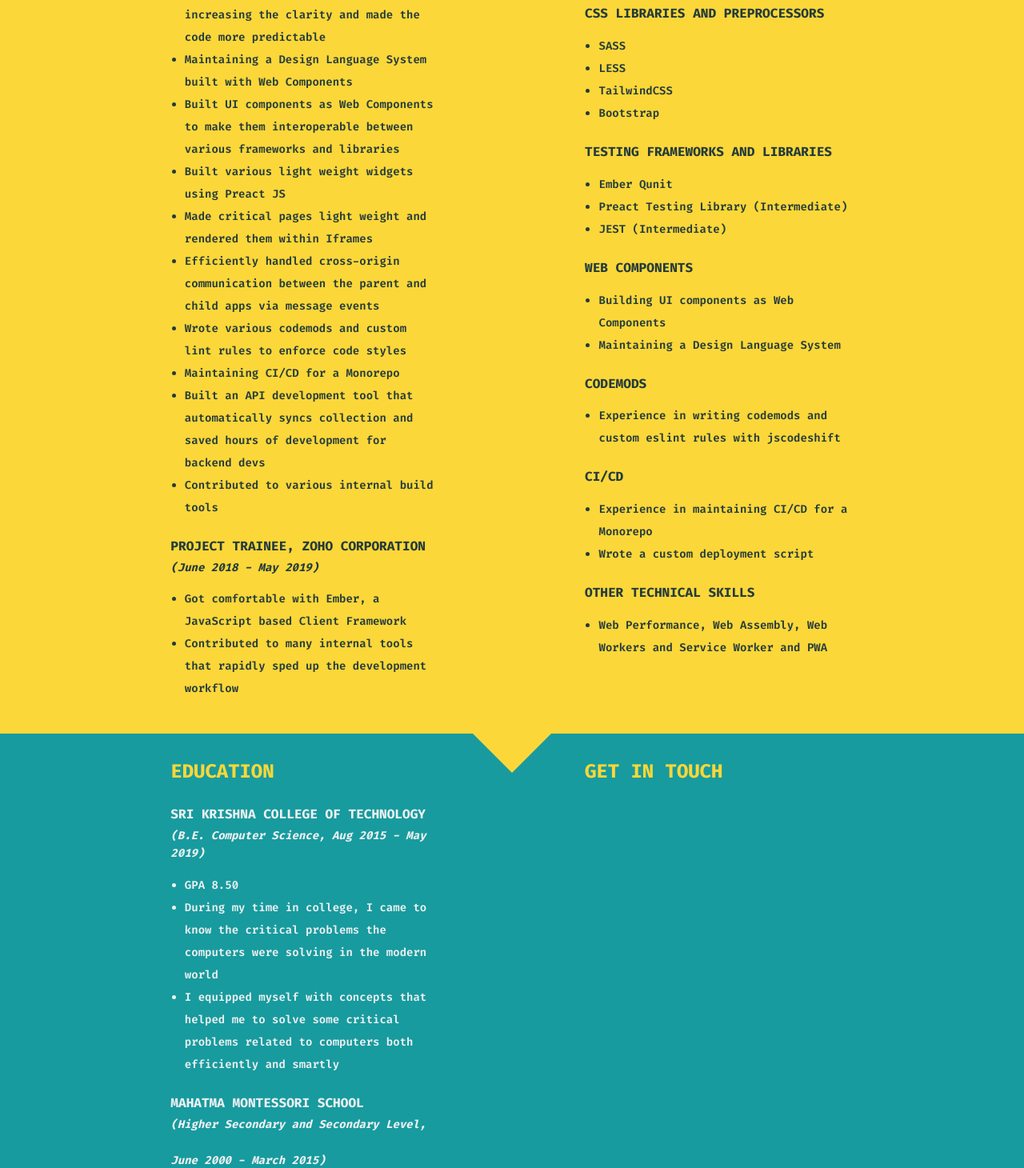
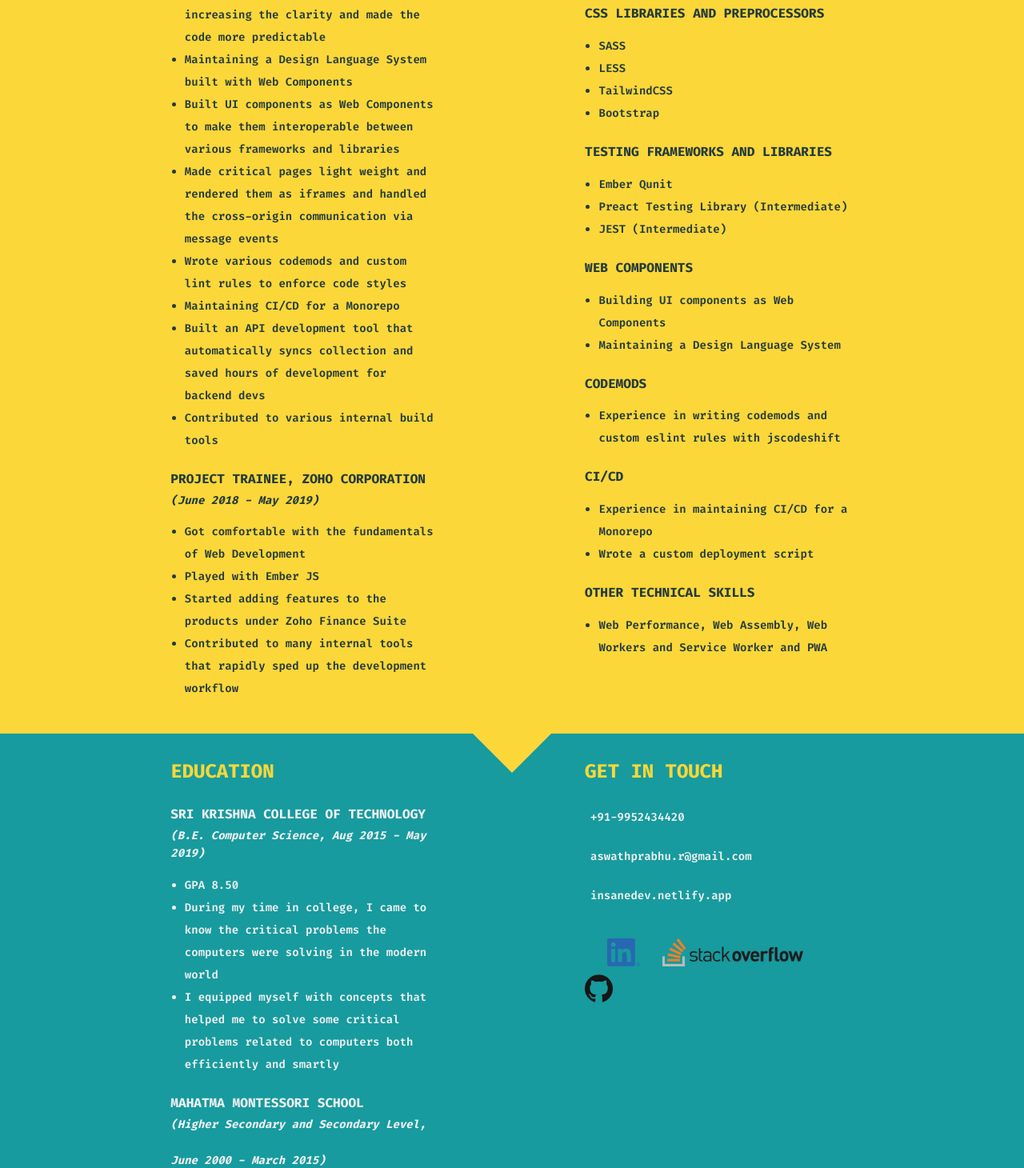
Before and after one commit to Aswathprabhu/profile, a Preact app: page / in a window 1280 px wide. Shown: the part 937-2397 px from the top of the page at 80% size. Built offline with nearby package versions, Linux system fonts and the light colour scheme.

Commit message:
Adds touch

```diff
--- a/src/contact.jsx
+++ b/src/contact.jsx
@@ -21,12 +21,13 @@
     url: 'https://insanedev.netlify.app/'
   },
   stackoverflow: {
-    icon: StackOverflowIcon,
+    path: '/stackoverflow.png',
     url: 'https://stackoverflow.com/users/8175684/aswath'
   },
   twitter: {
     icon: TwitterIcon,
-    url: 'https://twitter.com/theInsaneDev'
+    url: 'https://twitter.com/theInsaneDev',
+    classes: 'h-10'
   },
   linkedin: {
     path: '/linkedin.png',
@@ -49,10 +50,10 @@
         href={MEDIA_TYPE.url}
       >
         {MEDIA_TYPE.icon ? (
-          <MEDIA_TYPE.icon className="w-5 h-5 mr-2" />
+          <MEDIA_TYPE.icon className={MEDIA_TYPE.classes ? MEDIA_TYPE.classes : 'w-5 h-5 mr-2'} />
         ) : (
           <img
-            className="w-5 h-5 mr-2 shadow-2xl"
+            className="h-10"
             src={MEDIA_TYPE.path}
             alt={MEDIA_TYPE.path}
           />
--- a/src/footer.jsx
+++ b/src/footer.jsx
@@ -1,5 +1,7 @@
 
 import Experiences from "./experiences"
+import Contact from './contact';
+import styles from './styles/footer.module.css';
 
 const EDU_HISTORY = [
   {
@@ -33,7 +35,15 @@
         }
       </section>
       <section className="w-1/2 mb-6 ml-52">
-        <h1 className="mb-6 text-yellow-100 uppercase">Get In Touch</h1>
+        <h1 className="text-yellow-100 mb-6 uppercase">Get In Touch</h1>
+        <Contact type="phone" className={styles['contact-item']} />
+        <Contact type="mail" className={styles['contact-item']} />
+        <Contact type="website" className={styles['contact-item']} />
+        <br />
+        <Contact type="twitter" className="inline-block mr-8 mt-6 hover:scale-110 transition" />
+        <Contact type="linkedin" className="inline-block mr-8 hover:scale-110 transition" />
+        <Contact type="stackoverflow" className="inline-block mr-8 hover:scale-110 transition" />
+        <Contact type="github" className="inline-block hover:scale-110 transition" />
       </section>
     </div>
   )
--- a/src/main.jsx
+++ b/src/main.jsx
@@ -11,9 +11,7 @@
       'Adopted a module based workflow, that removed all the duplication thereby increasing the clarity and made the code more predictable',
       'Maintaining a Design Language System built with Web Components',
       'Built UI components as Web Components to make them interoperable between various frameworks and libraries',
-      'Built various light weight widgets using Preact JS',
-      'Made critical pages light weight and rendered them within Iframes',
-      'Efficiently handled cross-origin communication between the parent and child apps via message events',
+      'Made critical pages light weight and rendered them as iframes and handled the cross-origin communication via message events',
       'Wrote various codemods and custom lint rules to enforce code styles',
       'Maintaining CI/CD for a Monorepo',
       'Built an API development tool that automatically syncs collection and saved hours of development for backend devs',
@@ -24,7 +22,9 @@
     place: 'Project Trainee, Zoho Corporation',
     timeline: 'June 2018 - May 2019',
     doings: [
-      'Got comfortable with Ember, a JavaScript based Client Framework',
+      'Got comfortable with the fundamentals of Web Development',
+      'Played with Ember JS',
+      'Started adding features to the products under Zoho Finance Suite',
       'Contributed to many internal tools that rapidly sped up the development workflow'
     ]
   }
--- /dev/null
+++ b/src/styles/footer.module.css
@@ -0,0 +1,3 @@
+.contact-item {
+  @apply inline-block mb-6 max-h-8 px-2 hover:text-green-100 w-auto hover:bg-ghost-white hover:rounded transition-colors
+}
```
Also changed, not shown: public/stackoverflow.png (added).
